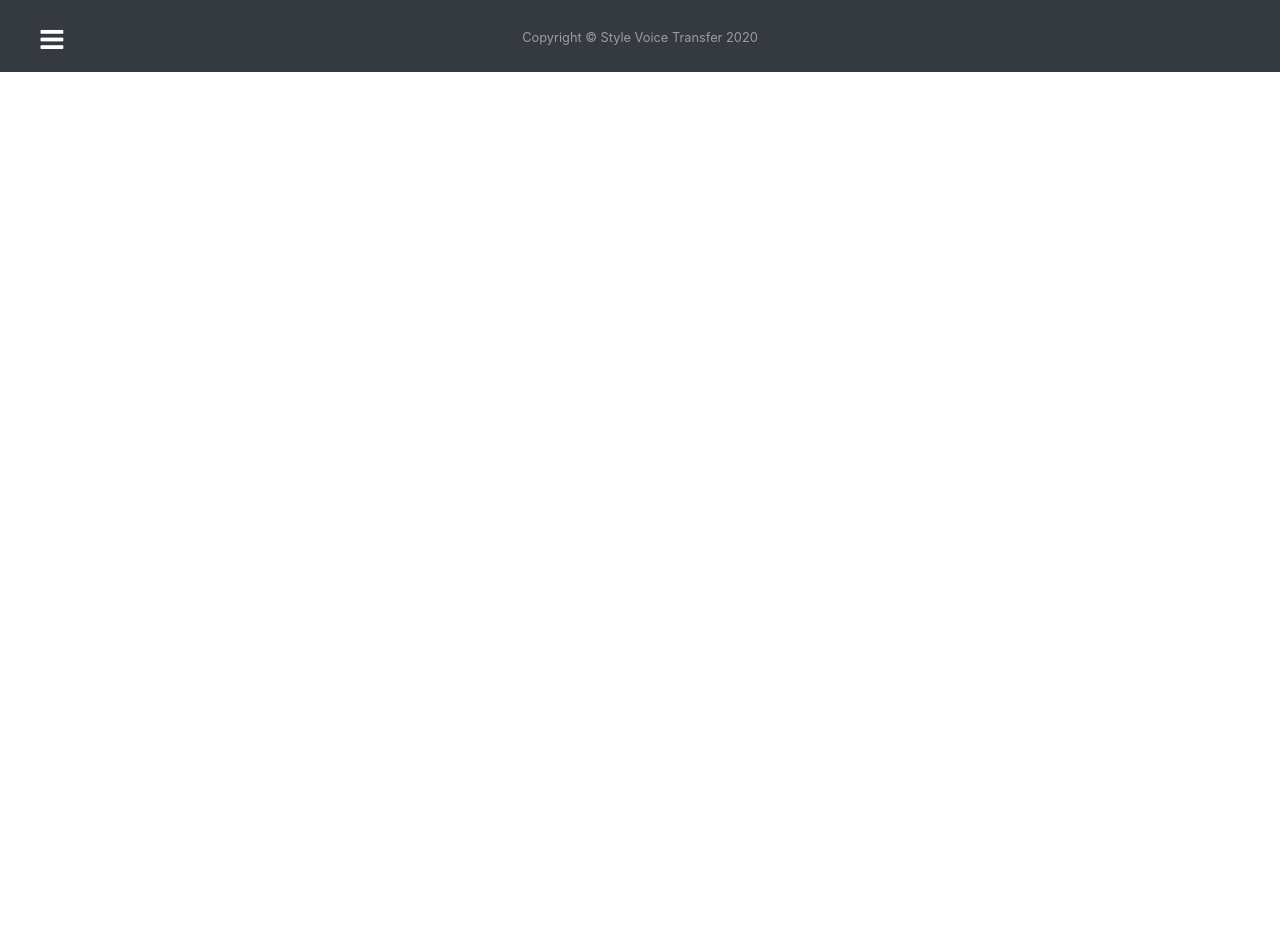
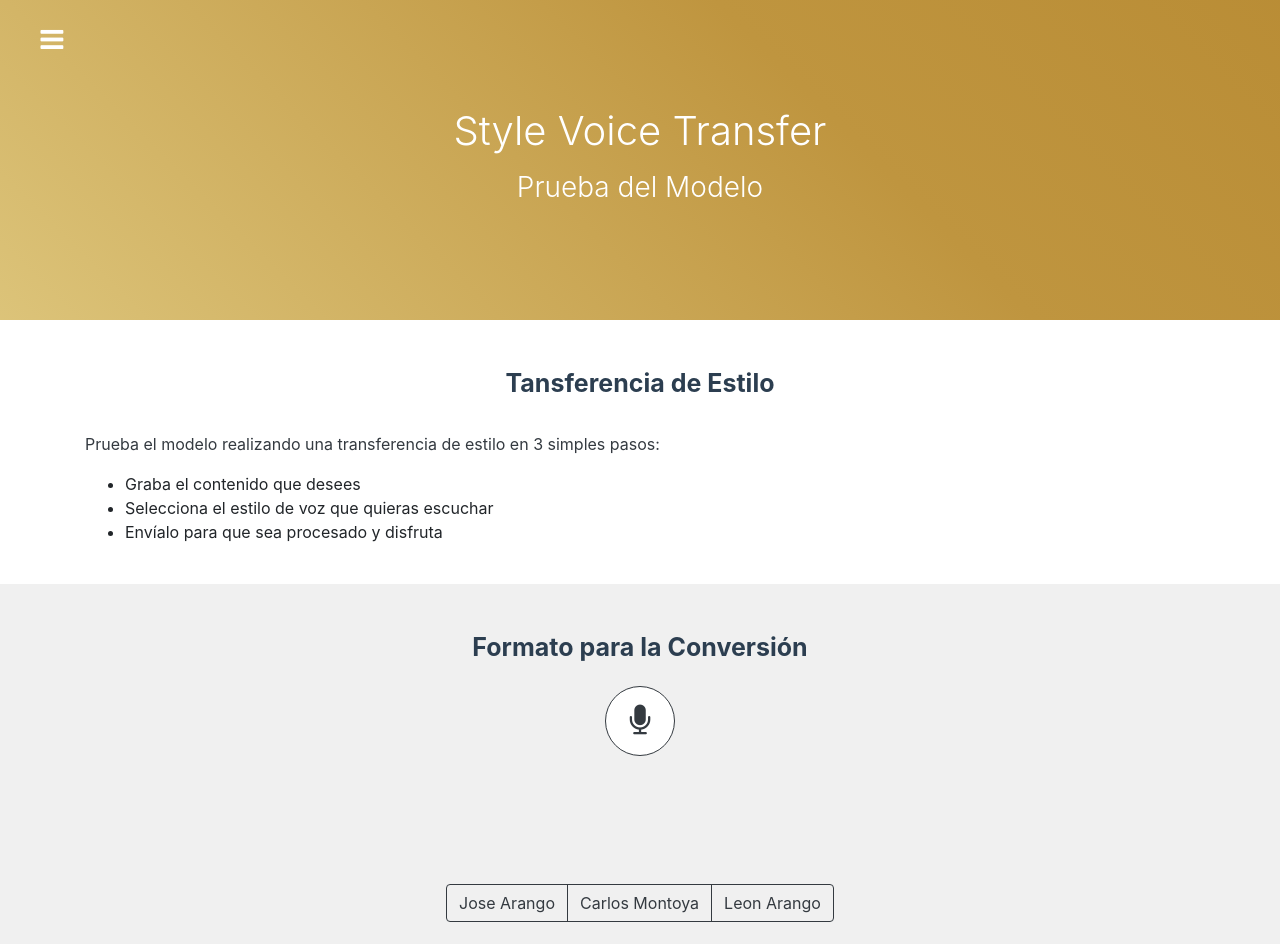
Before and after one commit to breakermoob/StyleVoiceTransfer-MOS, an Angular app: page /transfer in a window 1280 px wide. Before the commit this address led to /. Shown: the top 944 px of the page. Before the commit the page ends 800 px from the top, so only its background shows below. Built offline with nearby package versions, Linux system fonts and the light colour scheme.

Commit message:
Trasnfer Style Section - Form 100% waiting for the microservice

```diff
--- a/package.json
+++ b/package.json
@@ -25,6 +25,7 @@
     "@angular/router": "~8.2.8",
     "@types/jquery": "^3.3.31",
     "bootstrap": "^4.4.1",
+    "recordrtc": "^5.5.9",
     "rxjs": "^6.4.0",
     "tslib": "^1.10.0",
     "zone.js": "~0.9.1"
--- a/src/app/app-routing.module.ts
+++ b/src/app/app-routing.module.ts
@@ -2,6 +2,8 @@ import { NgModule } from '@angular/core';
 import { Routes, RouterModule } from '@angular/router';
 import { HomeComponent } from './components/home/home.component';
 import { MosComponent } from './components/mos/mos.component';
+import { TransferComponent } from './components/transfer/transfer.component';
+
 
 
 
@@ -9,6 +11,7 @@ const routes: Routes = [
   { path: '', redirectTo: '/home', pathMatch: 'full'},
   { path:'home', component: HomeComponent },
   { path:'mos', component: MosComponent },
+  { path:'transfer', component: TransferComponent },
  ];
 
 @NgModule({
--- a/src/app/app.module.ts
+++ b/src/app/app.module.ts
@@ -9,6 +9,7 @@ import { SidebarComponent } from './components/sidebar/sidebar.component';
 import { HomeComponent } from './components/home/home.component';
 import { MosComponent } from './components/mos/mos.component';
 import { FooterComponent } from './components/footer/footer.component';
+import { TransferComponent } from './components/transfer/transfer.component';
 
 @NgModule({
   declarations: [
@@ -16,7 +17,8 @@ import { FooterComponent } from './components/footer/footer.component';
     SidebarComponent,
     HomeComponent,
     MosComponent,
-    FooterComponent
+    FooterComponent,
+    TransferComponent
   ],
   imports: [
     BrowserModule,
--- a/src/app/components/home/home.component.html
+++ b/src/app/components/home/home.component.html
@@ -74,7 +74,7 @@
                         Elitr scripta
                         ocurreret qui ad.</h6>
                   </div>
-                  <a href="#" class="btn btn-outline-dark">Entrar</a>
+                  <a routerLink="/transfer" (click)="goUp()" class="btn btn-outline-dark">Entrar</a>
                </div>
             </div>
          </div>
--- a/src/app/components/mos/mos.component.css
+++ b/src/app/components/mos/mos.component.css
@@ -7,15 +7,6 @@
    -o-animation: SetGradient 20s ease infinite;
    animation: SetGradient 20s ease infinite;
 
-}
-
-.div-height{
-   height: 40vh;
-   font-size: 2em;
-}
-
-.bg-color{
-   background-color: rgb(240, 240, 240);
 }
 
 
@@ -131,18 +122,6 @@ select.list-dt:focus {
    border: none;
    border-radius: 0.5rem;
    position: relative
-}
-
-.fs-title {
-   font-size: 25px;
-   color: #2C3E50;
-   margin-bottom: 10px;
-   font-weight: bold;
-   text-align: left
-}
-.fs-subtitle {
-   color: #2C3E50;
-   font-weight: bold;
 }
 
 #progressbar {
--- a/src/app/components/sidebar/sidebar.component.html
+++ b/src/app/components/sidebar/sidebar.component.html
@@ -14,7 +14,7 @@
             <a routerLink="/mos" (click)="goUp()" class="nav-item nav-link textListColor"><i class="fa fa-volume-up"
                     aria-hidden="true"></i>
                 Escuchar Transferencias</a>
-            <a routerLink="/mos" (click)="goUp()" class="nav-item nav-link textListColor"><i class="fa fa-microphone"
+            <a routerLink="/transfer" (click)="goUp()" class="nav-item nav-link textListColor"><i class="fa fa-microphone"
                     aria-hidden="true"></i>
                 Transferencia de Estilo</a>
         </div>
--- /dev/null
+++ b/src/app/components/transfer/transfer.component.css
@@ -0,0 +1,36 @@
+.div-gradient{
+   background: linear-gradient(45deg,#AA771C,#BF953F, #FCF6BA, #BF953F, #FBF5B7,#BF953F, #AA771C);
+   background-size: 800% 800%;
+
+   -webkit-animation: SetGradient 15s ease infinite;
+   -moz-animation: SetGradient 15s ease infinite;
+   -o-animation: SetGradient 15s ease infinite;
+   animation: SetGradient 15s ease infinite;
+}
+
+.audio-div{
+   min-height: 10vh;
+}
+
+
+.btn-play {
+   background-color: white;
+   width: 70px;
+   height: 70px;
+   padding: 10px 16px;
+   border-radius: 35px;
+}
+.btn-play:hover, .btn-play:focus {
+   color: white;
+   background-color: rgb(44, 44, 44);
+   border-radius: 100%;
+   box-shadow: 0 0 0 2px white, 0 0 0 3px rgb(44, 44, 44)
+}
+
+.btn-stop{
+   box-shadow: 0 0 0 2px white, 0 0 0 3px rgb(186, 0, 0);
+   width: 70px;
+   height: 70px;
+   padding: 10px 16px;
+   border-radius: 35px;
+}
--- /dev/null
+++ b/src/app/components/transfer/transfer.component.html
@@ -0,0 +1,81 @@
+<div class="container-fluid">
+   <div class="row div-gradient div-height text-center">
+      <div class="col-12 my-auto">
+         <h1 class="text-white light">Style Voice Transfer</h1>
+         <h3 class="text-white light pt-2">Prueba del Modelo</h3>
+      </div>
+   </div>
+</div>
+<br>
+
+
+<div class="container-fluid pt-4 pb-4">
+   <div class="container">
+      <div class="row">
+         <div class="col-12">
+            <h2 class="fs-title text-center">Tansferencia de Estilo</h2>
+            <p class="text-justify text-dark regular pt-4 mt-2">
+               Prueba el modelo realizando una transferencia de estilo en 3 simples pasos:
+            </p>
+            <ul>
+               <li>Graba el contenido que desees</li>
+               <li>Selecciona el estilo de voz que quieras escuchar</li>
+               <li>Envíalo para que sea procesado y disfruta</li>
+            </ul>
+         </div>
+      </div>
+   </div>
+</div>
+
+
+
+
+<div class="container-fluid text-center bg-color pt-4 pb-4">
+   <br>
+   <h2 class="fs-title text-center">Formato para la Conversión</h2>
+   <div class="row mt-4">
+      <div class="col">
+         <button type="button" (click)="initiateRecording()" class="btn btn-outline-dark btn-play" *ngIf="!recording"><i
+               class="fa fa-microphone fa-2x"></i></button>
+         <button type="button" (click)="stopRecording()" class="btn btn-danger btn-stop" *ngIf="recording"><i
+               class="fa fa-stop fa-2x"></i></button>
+      </div>
+   </div>
+   <div class="row mt-4">
+      <div class="col audio-div">
+         <div class="clearfix"></div>
+         <audio controls="" *ngIf="url">
+            <source [src]="sanitize(url)" type="audio/wav">
+         </audio>
+      </div>
+   </div>
+   <div class="row mt-4 mb-4">
+      <div class="col">
+         <div class="btn-group" role="group" aria-label="Basic example">
+            <button type="button" (click)="setStyleId(1)" class="btn btn-outline-dark">Jose Arango</button>
+            <button type="button" (click)="setStyleId(2)" class="btn btn-outline-dark">Carlos Montoya</button>
+            <button type="button" (click)="setStyleId(3)" class="btn btn-outline-dark">Leon Arango</button>
+         </div>
+      </div>
+   </div>
+   <div class="row mt-4 mb-4">
+      <div class="col">
+         <button type="button" (click)="processAudio()" class="btn btn-dark">Procesar Audio</button>
+      </div>
+   </div>
+</div>
+<div class="container-fluid text-center pt-4 pb-4" *ngIf="modelResponse">
+   <div class="row">
+      <div class="col">
+         <h2 class="fs-title text-center">Resultado</h2>
+      </div>
+   </div>
+   <div class="row mt-4">
+      <div class="col audio-div">
+         <div class="clearfix"></div>
+         <audio controls="">
+            <source [src]="sanitize(modelResponse)" type="audio/wav">
+         </audio>
+      </div>
+   </div>
+</div>
--- /dev/null
+++ b/src/app/components/transfer/transfer.component.ts
@@ -0,0 +1,87 @@
+import { Component, OnInit } from '@angular/core';
+import * as RecordRTC from 'recordrtc';
+import { DomSanitizer } from '@angular/platform-browser';
+
+@Component({
+  selector: 'app-transfer',
+  templateUrl: './transfer.component.html',
+  styleUrls: ['./transfer.component.css']
+})
+export class TransferComponent implements OnInit {
+
+
+  private record;
+  private recording = false;
+  private url;
+  private error;
+  public modelResponse;
+  private styleId;
+
+  constructor(private domSanitizer: DomSanitizer) {
+  }
+
+  sanitize(url: string) {
+    let audio = this.domSanitizer.bypassSecurityTrustUrl(url);
+    return audio
+  }
+
+  initiateRecording() {
+    this.url = null;
+    this.recording = true;
+    let mediaConstraints = {
+      video: false,
+      audio: true
+    };
+    navigator.mediaDevices
+      .getUserMedia(mediaConstraints)
+      .then(this.successCallback.bind(this), this.errorCallback.bind(this));
+  }
+
+  successCallback(stream) {
+    var options = {
+      mimeType: "audio/wav",
+      numberOfAudioChannels: 1
+    };
+    //Start Actuall Recording
+    var StereoAudioRecorder = RecordRTC.StereoAudioRecorder;
+    this.record = new StereoAudioRecorder(stream, options);
+    this.record.record();
+  }
+
+  stopRecording() {
+    this.recording = false;
+    this.record.stop(this.processRecording.bind(this));
+  }
+  /**
+   * processRecording Do what ever you want with blob
+   * @param  {any} blob Blog
+   */
+  processRecording(blob) {
+    this.url = URL.createObjectURL(blob);
+  }
+
+  errorCallback(error) {
+    this.error = 'Can not play audio in your browser';
+  }
+
+  processAudio(){
+    if ((this.url) && (this.styleId)) {
+      this.modelResponse = this.url
+    } else {
+      alert('Debes grabar una frase y seleccionar un estilo')
+    }
+  }
+
+  setStyleId(id){
+    this.styleId = id;
+    console.log(id)
+  }
+  setModelResponse(modelResponse){
+    this.modelResponse = modelResponse
+    console.log(this.modelResponse)
+  }
+
+  ngOnInit() {
+  }
+
+}
--- a/src/styles.css
+++ b/src/styles.css
@@ -15,6 +15,27 @@ body {
 }
 .transparent{
    background-color: transparent !important;
+}
+
+.fs-title {
+  font-size: 25px;
+  color: #2C3E50;
+  margin-bottom: 10px;
+  font-weight: bold;
+  text-align: left
+}
+.fs-subtitle {
+  color: #2C3E50;
+  font-weight: bold;
+}
+
+.div-height{
+  height: 40vh;
+  font-size: 2em;
+}
+
+.bg-color{
+  background-color: rgb(240, 240, 240);
 }
 
 @-webkit-keyframes SetGradient {
```
Also changed, not shown: 2 other files (tests, documents, lock files or other folders).
